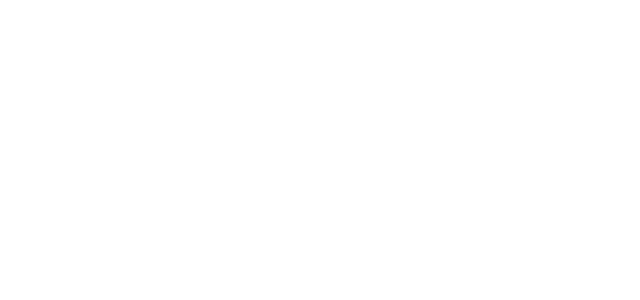
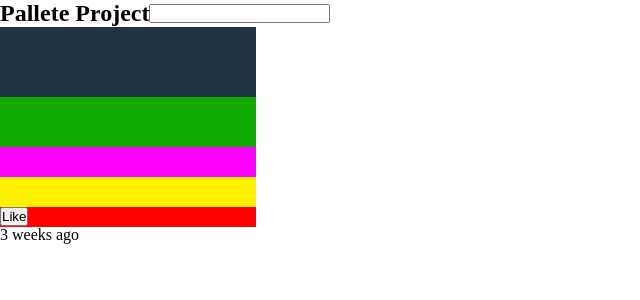
Before and after one commit to j-barreiros/pallete-project, a React (Vite) app: page / in a window 1280 px wide. Shown: the top 300 px of the page, without its empty margins (0-640 px from the left). Built offline with nearby package versions, Linux system fonts and the light colour scheme.

Commit message:
Edited App

```diff
--- a/src/App.tsx
+++ b/src/App.tsx
@@ -4,12 +4,24 @@ import { useState } from 'react'
 // Style
 import './App.css'
 
+// Components
+import Navbar from './components/Navbar/Navbar'
+import PalleteDisplay from './components/PalleteDisplay/PalleteDisplay'
+
+// Context
+import { PalleteContextProvider } from './context/PalletesContext'
+
 function App() {
 
   return (
-    <div className="App">
-
-    </div>
+    <main className="App">
+      <PalleteContextProvider>
+        <Navbar />
+        <section>
+          <PalleteDisplay />
+        </section>
+      </PalleteContextProvider>
+    </main>
   )
 }
 
```
